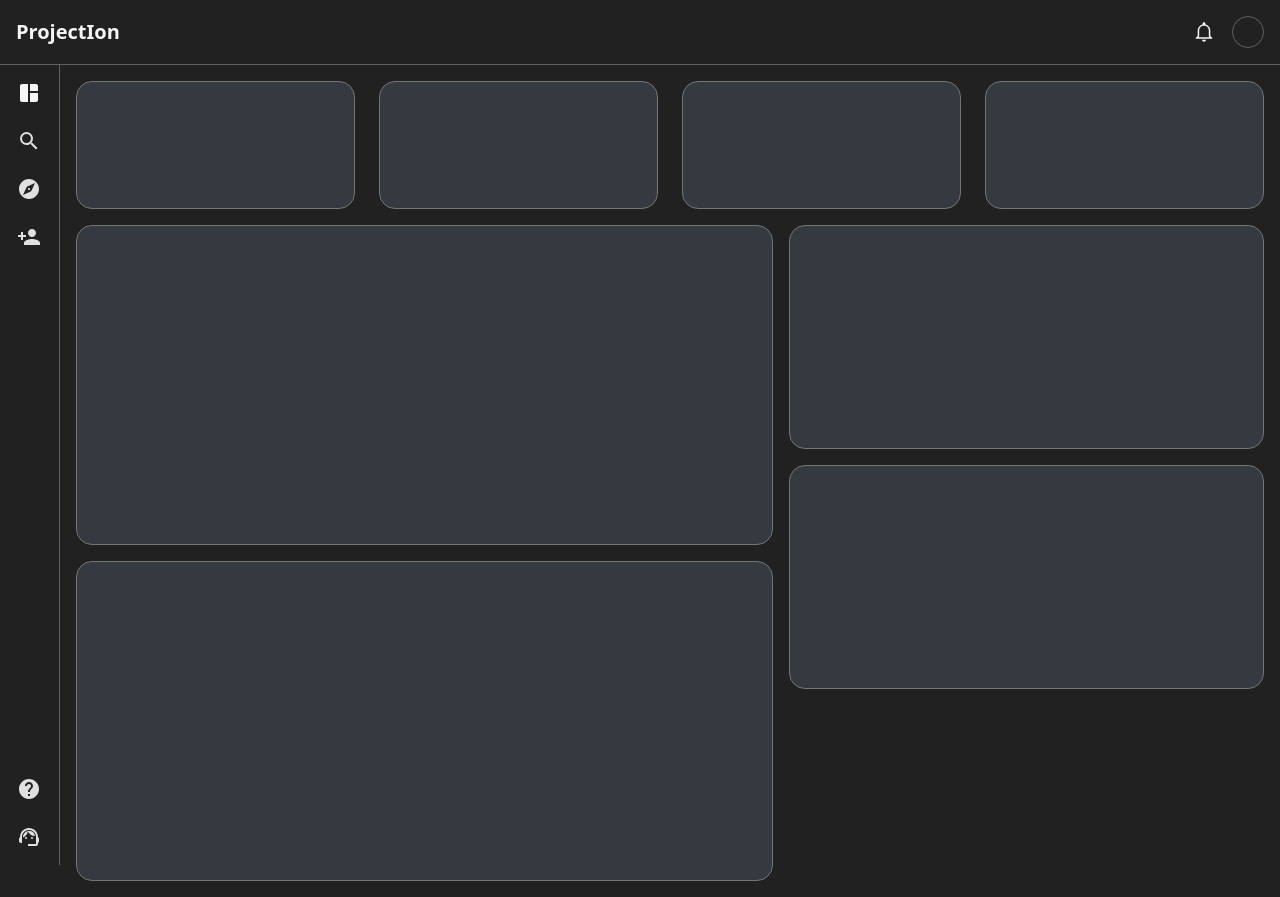
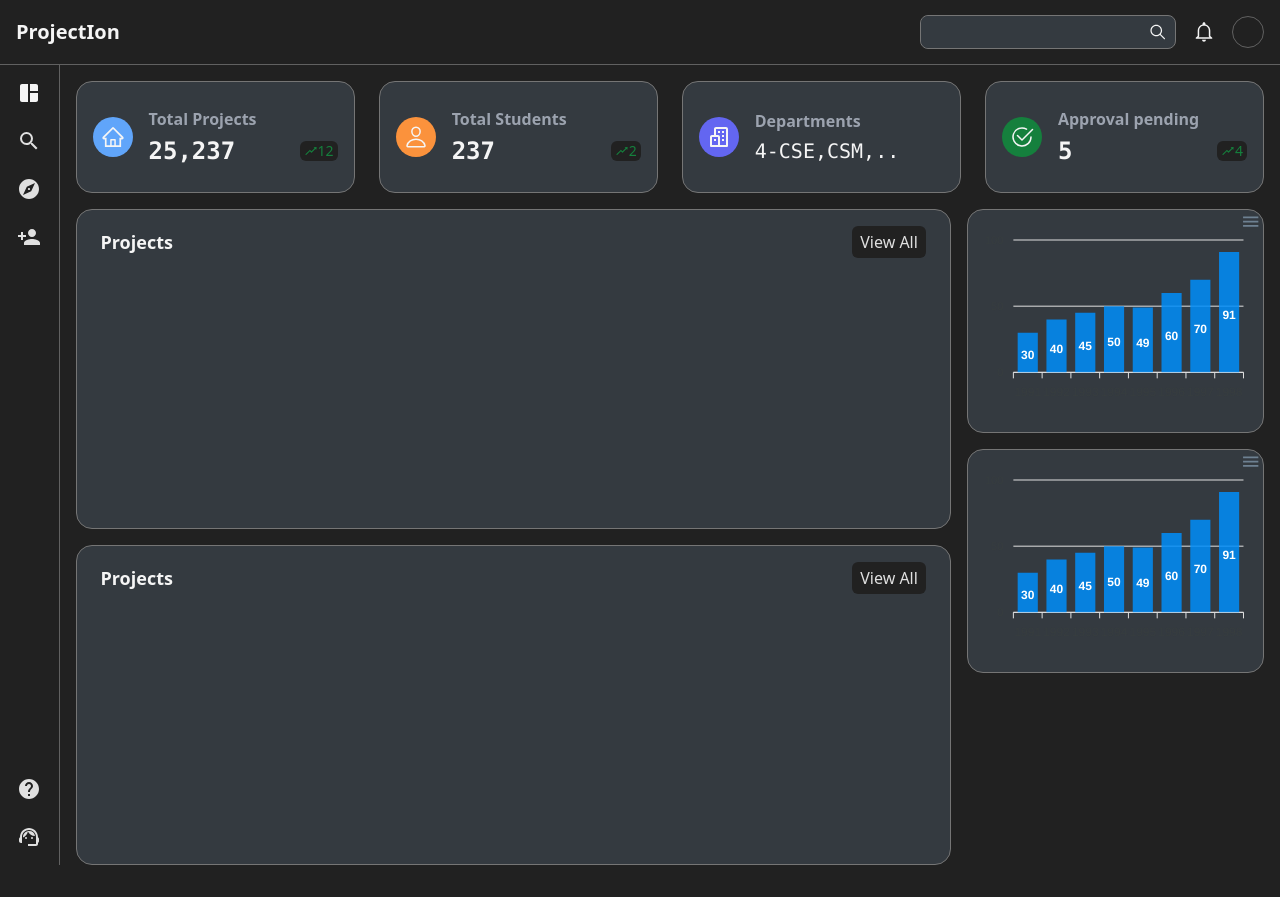
Before and after one commit to RohittCodes/project-ion, a React (Vite) app: page / in a window 1280 px wide. Built offline with nearby package versions, Linux system fonts and the light colour scheme.

Commit message:
Added the Dashboard ui

```diff
--- a/package.json
+++ b/package.json
@@ -10,10 +10,13 @@
     "preview": "vite preview"
   },
   "dependencies": {
+    "apexcharts": "^3.44.0",
     "react": "^18.2.0",
+    "react-apexcharts": "^1.4.1",
     "react-dom": "^18.2.0",
     "react-icons": "^4.11.0",
-    "react-router-dom": "^6.18.0"
+    "react-router-dom": "^6.18.0",
+    "react-tooltip": "^5.22.0"
   },
   "devDependencies": {
     "@types/react": "^18.2.15",
--- a/src/components/Navbar.jsx
+++ b/src/components/Navbar.jsx
@@ -1,6 +1,6 @@
 import React, { useState } from "react";
 import { NavLink, useLocation } from "react-router-dom";
-import { IoMdNotificationsOutline } from "react-icons/io";
+import { IoMdNotificationsOutline, IoIosSearch } from "react-icons/io";
 
 const Navbar = () => {
   const navigation = [
@@ -26,26 +26,14 @@ const Navbar = () => {
       <div className="w-full px-2 sm:px-4 lg:px-4">
         <div className="h-16 relative flex items-center justify-between">
           <div className="font-bold text-xl">ProjectIon</div>
-          {/*<div className="hidden md:ml-6 md:mr-6 md:block">
-            <div className="flex space-x-4">
-              {navigation.map((item) => (
-                <NavLink
-                  key={item.name}
-                  to={item.href}
-                  className={({ isActive }) =>
-                    isActive
-                      ? "text-text-primary rounded-md px-3 py-2 text-sm font-medium"
-                      : "text-text-disabled hover:text-text-primary rounded-md px-3 py-2 text-sm font-medium"
-                  }
-                >
-                  {item.name}
-                </NavLink>
-              ))}
+          <div className="flex flex-row items-center justify-end gap-4">
+            <div className="flex flex-row items-center w-64 bg-background-components border-border-secondary border-[1px] rounded-lg">
+              <input
+                type="text"
+                className="text-text-disabled bg-background-components text-sm font-semibold px-2 w-full h-8 rounded-l-lg focus:outline-none"
+              />
+              <IoIosSearch className="text-3xl pr-2 font-bold cursor-pointer" />
             </div>
-                </div>*/}
-
-          {/* Need to change this  after authentication*/}
-          <div className="flex flex-row items-center justify-end gap-4">
             <div>
               <IoMdNotificationsOutline className="text-2xl" />
             </div>
--- a/src/components/admin-components/AdminApprovalCard.jsx
+++ b/src/components/admin-components/AdminApprovalCard.jsx
@@ -2,7 +2,16 @@ import React from "react";
 
 const AdminApprovalCard = () => {
   return (
-    <div className="w-full h-80 bg-background-components rounded-2xl border-border-secondary border-[1px]"></div>
+    <div className="w-full h-80 bg-background-components rounded-2xl border-border-secondary border-[1px] text-text-primary">
+      <div className="flex flex-col py-4 px-6">
+        <div className="flex flex-row justify-between items-center">
+          <h1 className="text-lg font-semibold">Projects</h1>
+          <div className="bg-background-main px-2 py-1 rounded-md text-text-disabled cursor-pointer">
+            View All
+          </div>
+        </div>
+      </div>
+    </div>
   );
 };
 
--- a/src/components/admin-components/AdminCards.jsx
+++ b/src/components/admin-components/AdminCards.jsx
@@ -1,8 +1,67 @@
 import React from "react";
+import { AiOutlineHome, AiOutlineRise } from "react-icons/ai";
+import { IoPersonOutline } from "react-icons/io5";
+import { BiBuildings } from "react-icons/bi";
+import { BsCheck2Circle } from "react-icons/bs";
 
 const AdminCards = () => {
   return (
-    <div className="w-full h-32 bg-background-components border-rounded rounded-2xl border-border-secondary border-[1px]"></div>
+    <div className="flex flex-row text-text-primary space-x-6">
+      <div className="flex flex-row gap-4 w-full items-center h-28 bg-background-components px-4 py-2 border-rounded rounded-2xl border-border-secondary border-[1px]">
+        <div className="text-2xl rounded-full bg-blue-400 p-2">
+          <AiOutlineHome />
+        </div>
+        <div className="flex flex-col w-full gap-1">
+          <div className="text-gray-400 font-semibold">Total Projects</div>
+          <div className="flex items-center justify-between">
+            <div className="text-2xl font-semibold font-mono">25,237</div>
+            <div className="text-green-700 inline-flex text-sm items-center bg-background-main rounded-md px-1">
+              <AiOutlineRise />
+              12
+            </div>
+          </div>
+        </div>
+      </div>
+      <div className="flex flex-row gap-4 w-full items-center h-28 bg-background-components px-4 py-2 border-rounded rounded-2xl border-border-secondary border-[1px]">
+        <div className="text-2xl rounded-full bg-orange-400 p-2">
+          <IoPersonOutline />
+        </div>
+        <div className="flex flex-col w-full gap-1">
+          <div className="text-gray-400 font-semibold">Total Students</div>
+          <div className="flex items-center justify-between">
+            <div className="text-2xl font-semibold font-mono">237</div>
+            <div className="text-green-700 inline-flex text-sm items-center bg-background-main rounded-md px-1">
+              <AiOutlineRise />2
+            </div>
+          </div>
+        </div>
+      </div>
+      <div className="flex flex-row gap-4 w-full items-center h-28 bg-background-components px-4 py-2 border-rounded rounded-2xl border-border-secondary border-[1px]">
+        <div className="text-2xl rounded-full bg-indigo-500 p-2">
+          <BiBuildings />
+        </div>
+        <div className="flex flex-col w-full gap-1">
+          <div className="text-gray-400 font-semibold">Departments</div>
+          <div className="flex items-center justify-between">
+            <div className="text-xl font-medium font-mono">4-CSE,CSM,..</div>
+          </div>
+        </div>
+      </div>
+      <div className="flex flex-row gap-4 w-full items-center h-28 bg-background-components px-4 py-2 border-rounded rounded-2xl border-border-secondary border-[1px]">
+        <div className="text-2xl rounded-full bg-green-700 p-2">
+          <BsCheck2Circle />
+        </div>
+        <div className="flex flex-col w-full gap-1">
+          <div className="text-gray-400 font-semibold">Approval pending</div>
+          <div className="flex items-center justify-between">
+            <div className="text-2xl font-semibold font-mono">5</div>
+            <div className="text-green-700 inline-flex text-sm items-center bg-background-main rounded-md px-1">
+              <AiOutlineRise />4
+            </div>
+          </div>
+        </div>
+      </div>
+    </div>
   );
 };
 
--- a/src/components/admin-components/ProjectSumissionGraph.jsx
+++ b/src/components/admin-components/ProjectSumissionGraph.jsx
@@ -1,8 +1,34 @@
-import React from "react";
+import React, { Component } from "react";
+import Chart from "react-apexcharts";
 
 const ProjectSumissionGraph = () => {
+  const state = {
+    options: {
+      chart: {
+        id: "basic-bar",
+      },
+      xaxis: {
+        categories: [1991, 1992, 1993, 1994, 1995, 1996, 1997, 1998],
+      },
+    },
+    series: [
+      {
+        name: "series-1",
+        data: [30, 40, 45, 50, 49, 60, 70, 91],
+      },
+    ],
+  };
+
   return (
-    <div className="w-full h-56 bg-background-components rounded-2xl border-border-secondary border-[1px]"></div>
+    <div className="w-full h-56 bg-background-components rounded-2xl border-border-secondary border-[1px]">
+      <Chart
+        options={state.options}
+        series={state.series}
+        type="bar"
+        height="200"
+        width="300"
+      />
+    </div>
   );
 };
 
--- a/src/pages/Dashboard/index.jsx
+++ b/src/pages/Dashboard/index.jsx
@@ -6,18 +6,13 @@ import "./index.css";
 const Dashboard = () => {
   return (
     <div className="flex flex-col w-full m-4 gap-4">
-      <div className="flex flex-row text-text-primary space-x-6">
-        <AdminCards />
-        <AdminCards />
-        <AdminCards />
-        <AdminCards />
-      </div>
+      <AdminCards />
       <div className="flex flex-row justify-between gap-4">
         <div className="flex-1 space-y-4">
           <AdminApprovalCard />
           <AdminApprovalCard />
         </div>
-        <div className="flex flex-col w-2/5 gap-4">
+        <div className="flex flex-col w-3/12 gap-4">
           <ProjectSumissionGraph />
           <ProjectSumissionGraph />
         </div>
```
Also changed, not shown: 1 other file (tests, documents, lock files or other folders).
